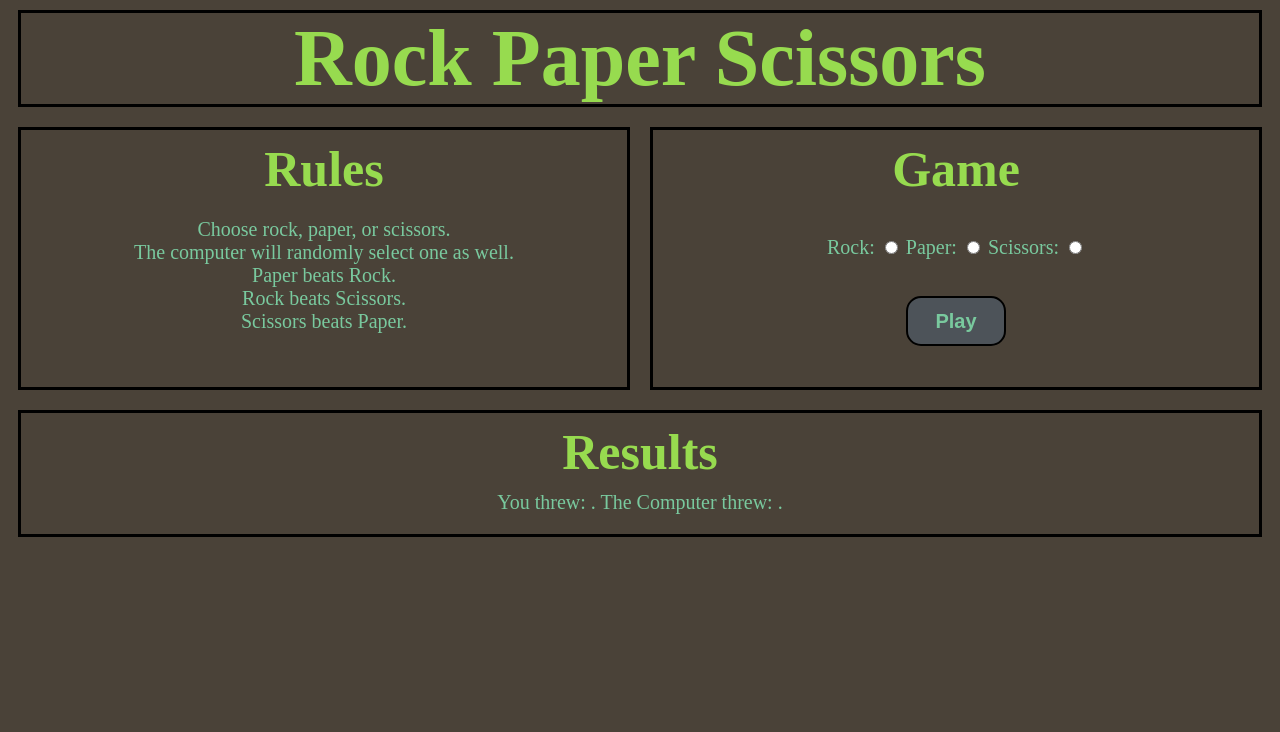
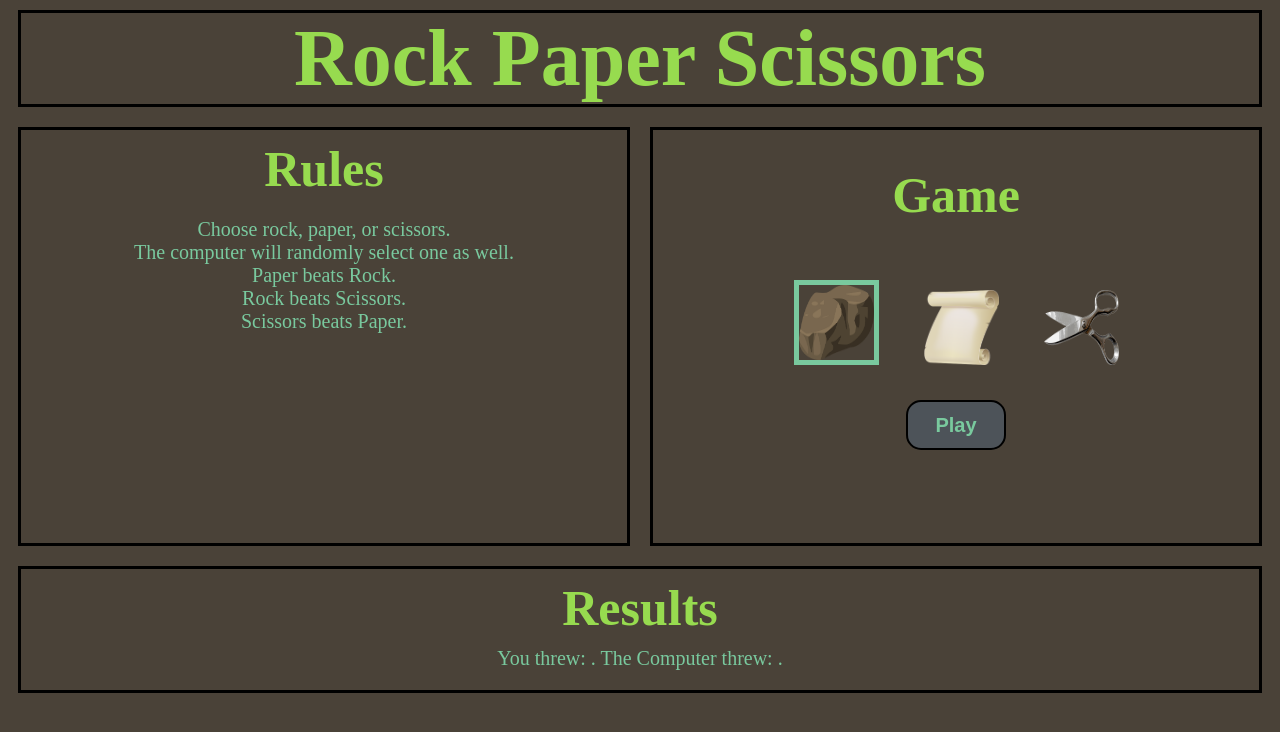
Before and after one commit to ianandrewson/RPS-Lab-02, a plain HTML site: page index.html in a window 1280 px wide. Drawn offline with Linux system fonts and the light colour scheme.

Commit message:
Added images, minor refactoring

```diff
--- a/app.js
+++ b/app.js
@@ -27,14 +27,17 @@ playButton.addEventListener('click', () => {
     winnerField.textContent = displayGameResult(result);
     stats.textContent = `Wins: ${wins} Loses: ${loses}, Draws: ${draws}`;
 
+    //update result list
+    updateResultList(result);
+});
 
-    //update result list
-    //generate to LI for OL
+//generate LI for OL
+const updateResultList = result => {
     let newListItem = document.createElement('li');
     let textForNewListItem = document.createTextNode(result);
     newListItem.appendChild(textForNewListItem);
     resultList.append(newListItem);
-});
+}
 
 const displayGameResult = result => {
     if (result === 'win') {
--- a/index.html
+++ b/index.html
@@ -27,16 +27,16 @@
         <h2 id="game-title">Game</h2>
             <section id="game-choices">
             <label id="rock">
-                Rock:
-                <input type="radio" name="rps" value="rock">
+                <input type="radio" name="rps" value="rock" checked />
+                <img class="game-img" src="./assests/rock.png" alt="" />
             </label>
             <label id="paper">
-                Paper:
-                <input type="radio" name="rps" value="paper">
+                <input type="radio" name="rps" value="paper" />
+                <img class="game-img" src="./assests/paper.png" alt="" />
             </label>
             <label id="scissors">
-                Scissors:
-                <input type="radio" name="rps" value="scissors">
+                <input type="radio" name="rps" value="scissors" />
+                <img class="game-img" src="./assests/scissors.png" alt="" />
             </label>
         </section>
             <br>
--- a/style.css
+++ b/style.css
@@ -77,3 +77,17 @@ label{
     grid-row: 2;
     align-self: center;
 }
+
+img {
+    width: 75px;
+    height: 75px;
+    margin: 20px;
+}
+
+input {
+    display: none;
+}
+
+input:checked + .game-img {
+    border: 5px #79c99e solid;
+}
```
Also changed, not shown: assests/paper.png (added), assests/rock.png (added), assests/scissors.png (added).
